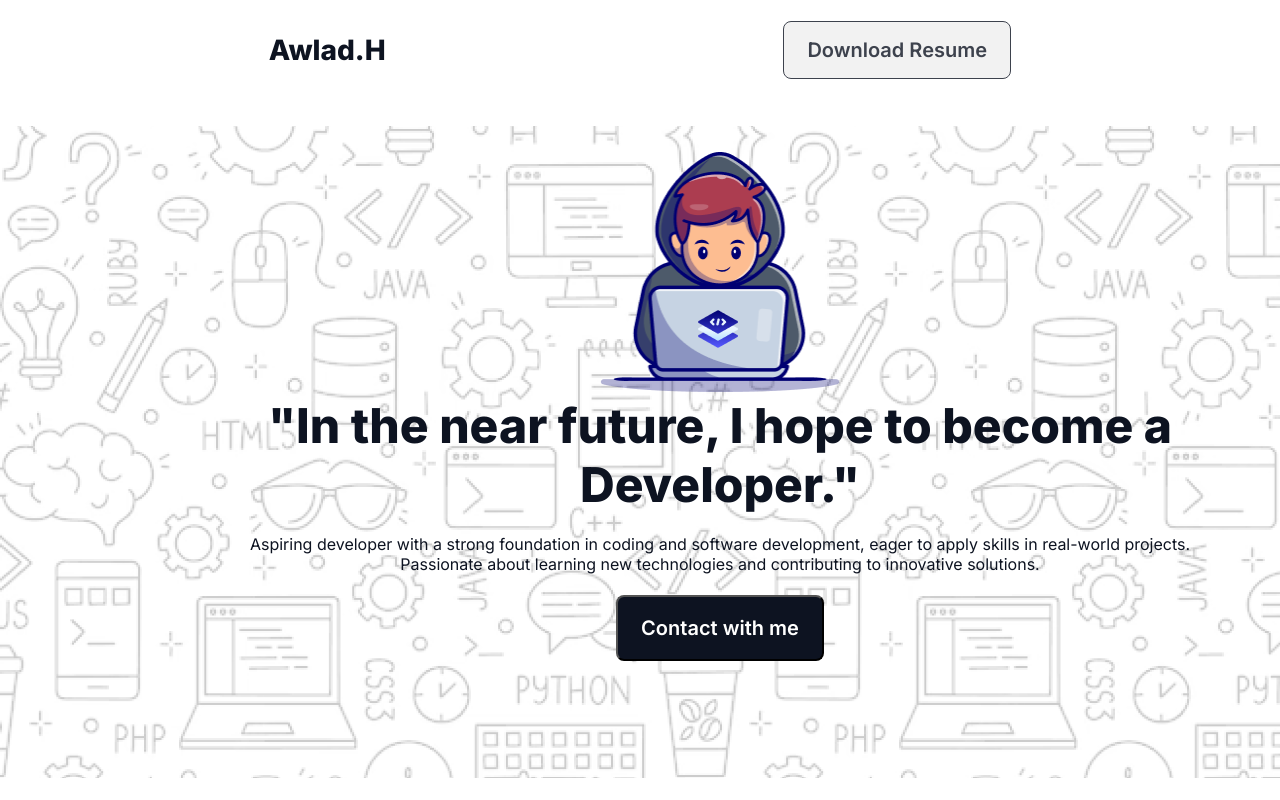
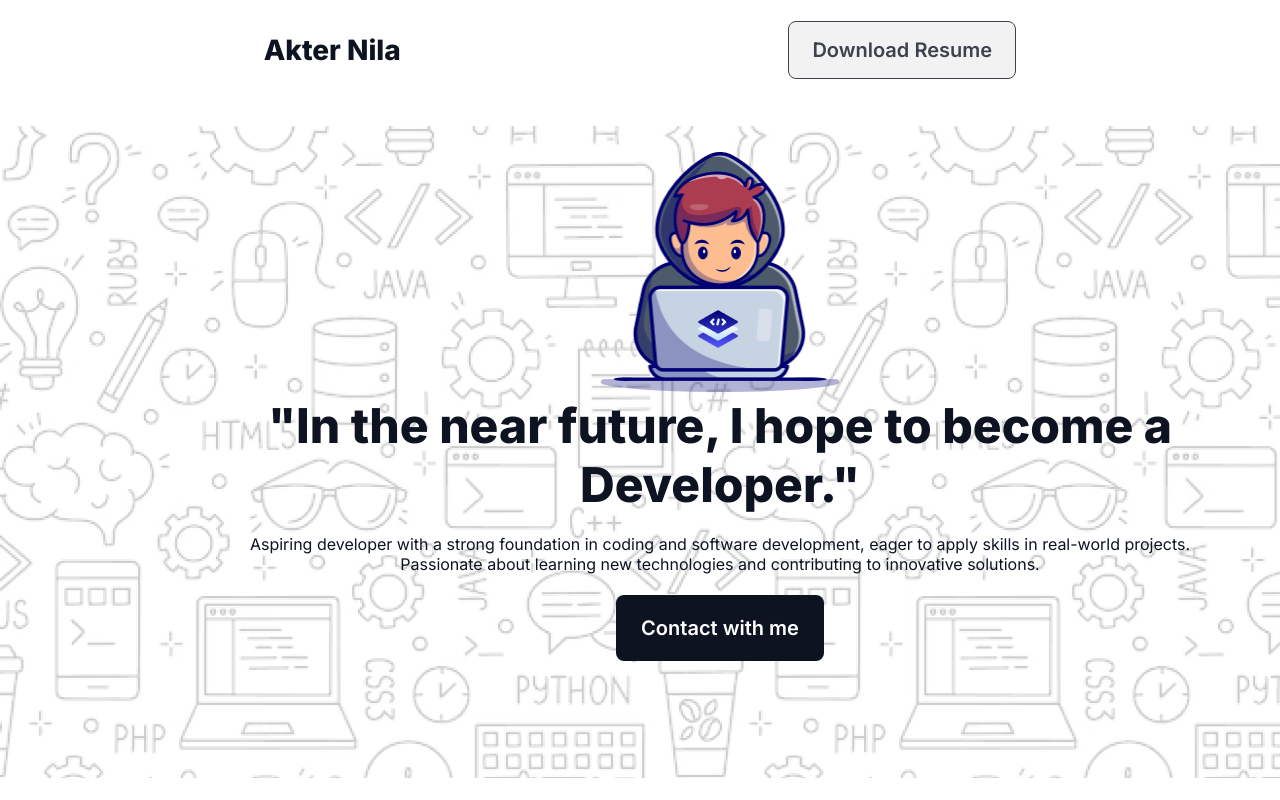
Before and after one commit to neela-47/my-dev-obj-assigment-01, a plain HTML site: page index.html in a window 1280 px wide. Shown: the top 800 px of the page. Drawn offline with Linux system fonts and the light colour scheme; a web font is replaced by a local one.

Commit message:
here's the final look

```diff
--- a/index.html
+++ b/index.html
@@ -8,7 +8,7 @@
 </head>
 <body>
     <div class="header-external">
-        <div class="owner">Awlad.H</div>
+        <div class="owner">Akter Nila</div>
         <div><button>Download Resume</button></div>
     </div>
 
@@ -18,7 +18,7 @@
                 <img src="images/Group.png" alt="">
                 <h1>"In the near future, I hope to become a Developer."</h1>
                  <p>Aspiring developer with a strong foundation in coding and software development, eager to apply skills in real-world projects. Passionate about learning new technologies and contributing to innovative solutions.</p>
-                 <button>Contact with me</button>
+               <div class="button"> <a href="#scrolable"> Contact with me</a></div>
             </div>
         </div>
 
@@ -158,14 +158,14 @@
         <div class="support-contents">
             <h3>I need Support</h3>
             <P>Anyone can support me by giving me feedback.</P>
-            <input type="text" placeholder="Suggest me any feedback for me">
+            <input type="text" class="in-text" placeholder="Suggest me any feedback for me">
             <input type="submit" value="Submit">
         </div>
      </section>
     </main>
-    <footer>
+    <footer id="scrolable">
         <section class="footer-container">
-            <div class="footer-left">An Open Commitment by Awlad Hossain</div>
+            <div class="footer-left">An Open Commitment by Nila Akter</div>
             <div class="footer-right">
                 <a href="https://www.facebook.com/" target="_blank"><img src="images/facebook.png" alt=""></a>
                 <a href="https://github.com/" target="_blank"><img src="images/github.png" alt=""></a>
--- a/styles/style.css
+++ b/styles/style.css
@@ -69,14 +69,26 @@ font-size: 16px;
 font-weight: 400;
 margin-bottom: 21px;
 }
-.header-contents button{
-width: 208px;
-height: 66px;
-border-radius: 8px;
-background: rgb(13, 19, 33);
-color: white;
+.header-contents .button{
+    width: 208px;
+    height: 66px;
+    border-radius: 8px;
+    background: rgb(13, 19, 33);
+    display: flex;
+    flex-direction: column;
+    justify-content: center;
+    align-items: center;
+    margin: 0 auto;
+
+
+}
+.header-contents .button a{
+    text-decoration: none;
+    color: rgb(255, 255, 255);
 font-size: 20px;
 font-weight: 600;
+
+
 
 }
 /* developing reason style */
@@ -355,6 +367,9 @@ font-size: 16px;
 font-weight: 400;
 
 }
+input[type=text]::placeholder {
+ padding-left: 10px;
+}
 input[type=submit]{
     width: 120px;
 height: 57px;
```
